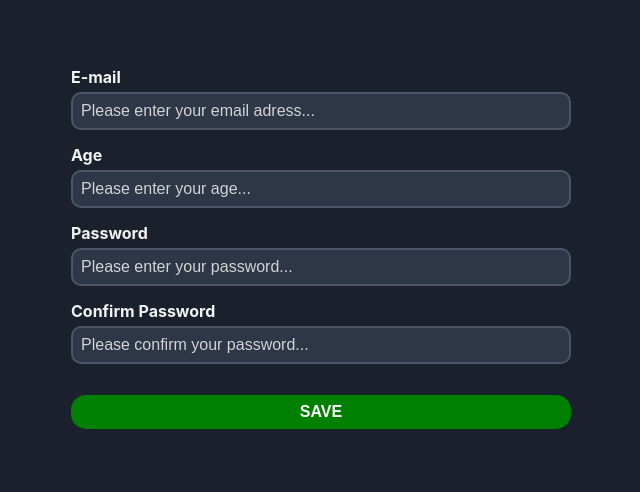
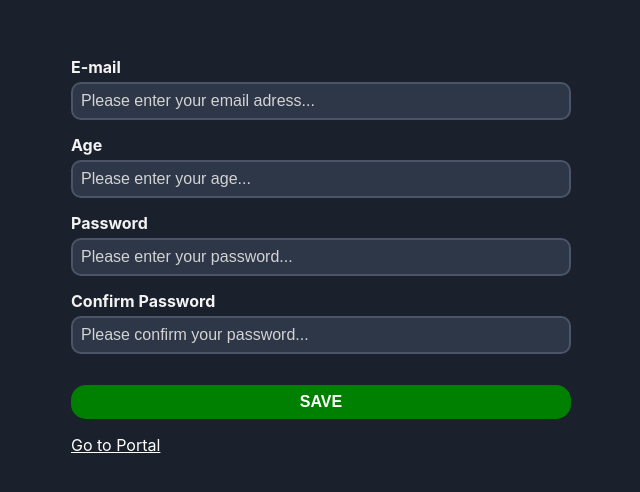
Before and after one commit to furkansylu97/ReactJs_Projects, a React (Vite) app in the folder ReactFormik/: page / in a window 1280 px wide. Shown: the part 144-636 px from the top of the page, without its empty margins (319-959 px from the left). Built offline with nearby package versions, Linux system fonts and the light colour scheme.

Commit message:
Routing operations were performed

```diff
--- a/ReactFormik/src/App.css
+++ b/ReactFormik/src/App.css
@@ -70,3 +70,7 @@ button {
 .checkbox input {
   width: auto;
 }
+
+.formLink {
+  color: white;
+}
--- a/ReactFormik/src/components/GeneralForm.jsx
+++ b/ReactFormik/src/components/GeneralForm.jsx
@@ -1,6 +1,7 @@
 import React from 'react'
 import { useFormik } from 'formik';
 import { basicSchema } from '../schemas/index'
+import { Link } from 'react-router-dom'
 
 const onSubmit = async (values , actions) => {
   await new Promise((resolve) => {
@@ -69,6 +70,7 @@ export const GeneralForm = () => {
             {errors.confirmPassword && <p className='error'>{errors.confirmPassword}</p>}
         </div>
         <button disabled={isSubmitting} type='submit'>SAVE</button>
+        <Link className='formLink' to='/portal'>Go to Portal</Link>
     </form>
   )
 }
--- a/ReactFormik/src/components/PortalForm.jsx
+++ b/ReactFormik/src/components/PortalForm.jsx
@@ -4,6 +4,7 @@ import CustomInput from './CustomInput';
 import { advancedSchema } from '../schemas';
 import CustomSelect from './CustomSelect';
 import CustomCheckbox from './CustomCheckbox';
+import { Link } from 'react-router-dom'
 
 const onSubmit = async (values , actions) => {
   await new Promise((resolve) => {
@@ -44,6 +45,7 @@ export const PortalForm = () => {
            name='isAccepted'
            />
            <button disabled={isSubmitting} type='submit'>Save</button>
+           <Link className='formLink' to='/'>Go to Main Form</Link>
          </Form>
        )}
      </Formik>
```
